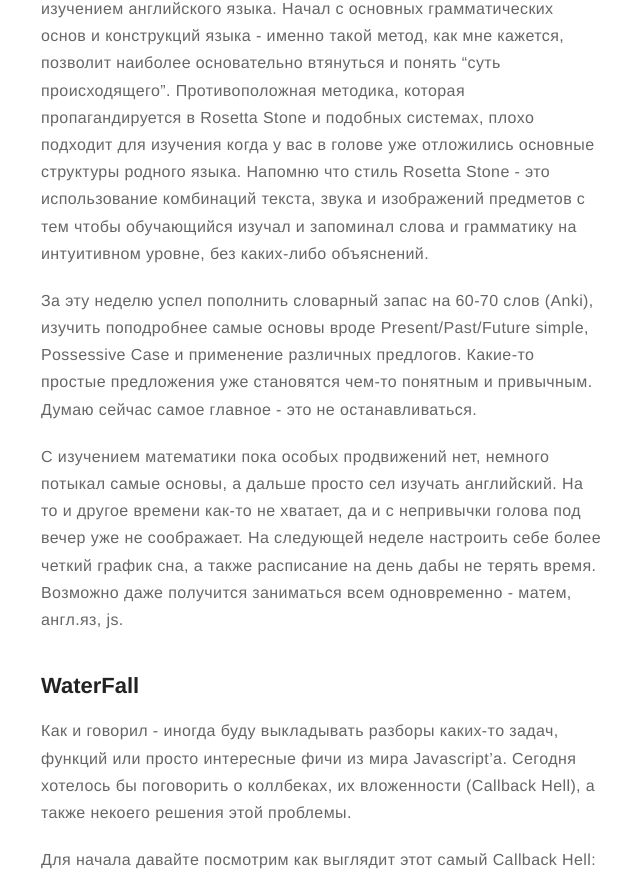
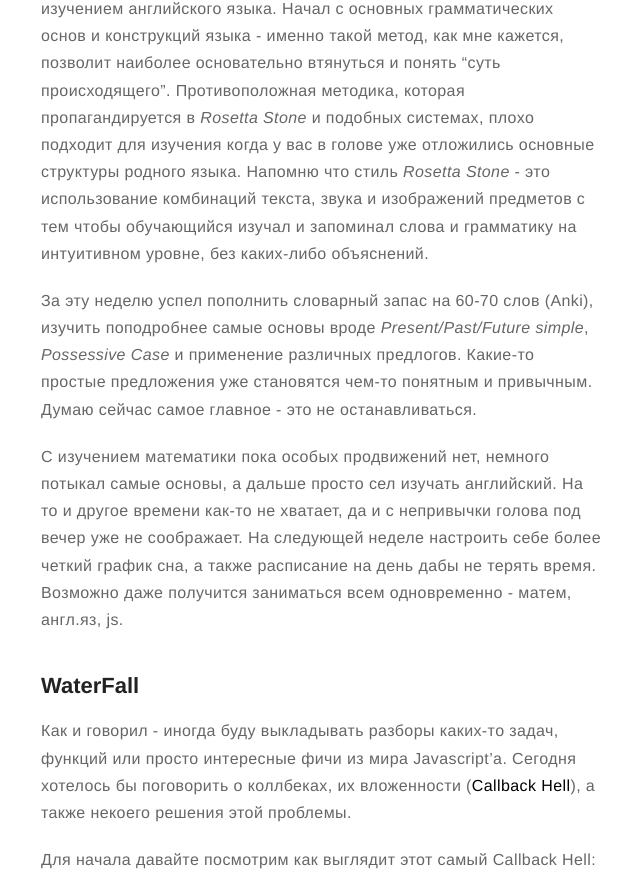
Before and after one commit to SayoBye/devblog, a Jekyll site: the page built from _posts/2017-09-09-3.md, in a window 1280 px wide and 1400 px high, scrolled down 192 px. Shown: the part 396-1267 px from the top of the window, without its empty margins (319-959 px from the left). Built offline with Jekyll 4.4.1, drawn with Linux system fonts in a browser that asks for light colours; comment, search, counter and statistics services are not loaded; some of the changed text lies outside the part shown.

Commit message:
fix article

```diff
--- a/_posts/2017-09-09-3.md
+++ b/_posts/2017-09-09-3.md
@@ -15,22 +15,22 @@ author: sayobye
 description: Callback Hell
 ---
 
-С каждой неделей замечаю, что становлюсь всё более невосприимчивым ко всяким отвлечениям вроде скроллинга новостей, ютуба, и каких-то других бесполезных занятий. Конечно, без этого никуда, но сократить подобное времяпрепровождение всё таки получается и на этой недели я наконец-то смог плотно заняться изучением английского языка. Начал с основных грамматических основ и конструкций языка - именно такой метод, как мне кажется, позволит наиболее основательно втянуться и понять "суть происходящего". Противоположная методика, которая пропагандируется в Rosetta Stone и подобных системах, плохо подходит для изучения когда у вас в голове уже отложились основные структуры родного языка. Напомню что стиль Rosetta Stone - это использование комбинаций текста, звука и изображений предметов с тем чтобы обучающийся изучал и запоминал слова и грамматику на интуитивном уровне, без каких-либо объяснений.
+С каждой неделей замечаю, что становлюсь всё более невосприимчивым ко всяким отвлечениям вроде скроллинга новостей, ютуба, и каких-то других бесполезных занятий. Конечно, без этого никуда, но сократить подобное времяпрепровождение всё таки получается и на этой недели я наконец-то смог плотно заняться изучением английского языка. Начал с основных грамматических основ и конструкций языка - именно такой метод, как мне кажется, позволит наиболее основательно втянуться и понять "суть происходящего". Противоположная методика, которая пропагандируется в *Rosetta Stone* и подобных системах, плохо подходит для изучения когда у вас в голове уже отложились основные структуры родного языка. Напомню что стиль *Rosetta Stone* - это использование комбинаций текста, звука и изображений предметов с тем чтобы обучающийся изучал и запоминал слова и грамматику на интуитивном уровне, без каких-либо объяснений.
 
-За эту неделю успел пополнить словарный запас на 60-70 слов (Anki), изучить поподробнее самые основы вроде Present/Past/Future simple, Possessive Case и применение различных предлогов. Какие-то простые предложения уже становятся чем-то понятным и привычным. Думаю сейчас самое главное - это не останавливаться.
+За эту неделю успел пополнить словарный запас на 60-70 слов (Anki), изучить поподробнее самые основы вроде *Present/Past/Future simple*, *Possessive Case* и применение различных предлогов. Какие-то простые предложения уже становятся чем-то понятным и привычным. Думаю сейчас самое главное - это не останавливаться.
 
 С изучением математики пока особых продвижений нет, немного потыкал самые основы, а дальше просто сел изучать английский. На то и другое времени как-то не хватает, да и с непривычки голова под вечер уже не соображает. На следующей неделе настроить себе более четкий график сна, а также расписание на день дабы не терять время. Возможно даже получится заниматься всем одновременно - матем, англ.яз, js.
 
 ## WaterFall
 
-Как и говорил - иногда буду выкладывать разборы каких-то задач, функций или просто интересные фичи из мира Javascript'a. Сегодня хотелось бы поговорить о коллбеках, их вложенности (Callback Hell), а также некоего решения этой проблемы.
+Как и говорил - иногда буду выкладывать разборы каких-то задач, функций или просто интересные фичи из мира Javascript'a. Сегодня хотелось бы поговорить о коллбеках, их вложенности (**Callback Hell**), а также некоего решения этой проблемы.
 
 Для начала давайте посмотрим как выглядит этот самый Callback Hell:
 ![hadouken-code](https://sayobye.github.io/devblog/assets/images/3/hadouken-code.jpg)
 Коллбек, внутри которого вызывается функция, внутри которой вызывается следущая и так далее...
 С ростом вложенности читать такой код становится просто невозможно и нам очень хотелось бы иметь что-то более "плоское" и читаемое. Для этого нам понадобится некоторая абстракция в виде функции, назовем её waterFall.
 
-Сначала разберемся с интерфейсом:
+**Сначала разберемся с интерфейсом:**
 {% highlight js %}
 //Массив наших функций, которые будут выполняться последовательно.
 const functions = [
@@ -124,7 +124,7 @@ const cb = (err, ...args) => { //
 
 Таким образом мы поочередно вызываем все функции, каждый раз передавая в них результат с предыдущего вызова и последним элементом - коллбек. Функция next накапливает (обновляет последний) эти результаты, а cb - проверяет на ошибки и рекурсивно вызывает next для последующей обработки оставшихся функций. На последней итерации (или при ошибке) вызывается внешний callback, который мы передаем результат и останавливаем выполнение
 
-Таким образом если запустим код ниже, то на первой же функции он выпадет в ошибку, которая будет передана в основной коллбек функции waterFall (callback), вместе с последним результатом выполнения, а именно строкой - "text"
+Таким образом если запустим код ниже, то на первой же функции он выпадет в ошибку, которая будет передана в основной коллбек функции waterFall (callback), вместе с последним результатом выполнения, а именно строкой - "text".
 {% highlight js %}
 const functions = [
 (cb) => cb('ВНЕЗАПНАЯ ошибка', 'text'),
```
Also changed, not shown: other parts of _posts/2017-09-09-3.md (+3 -3 lines).
